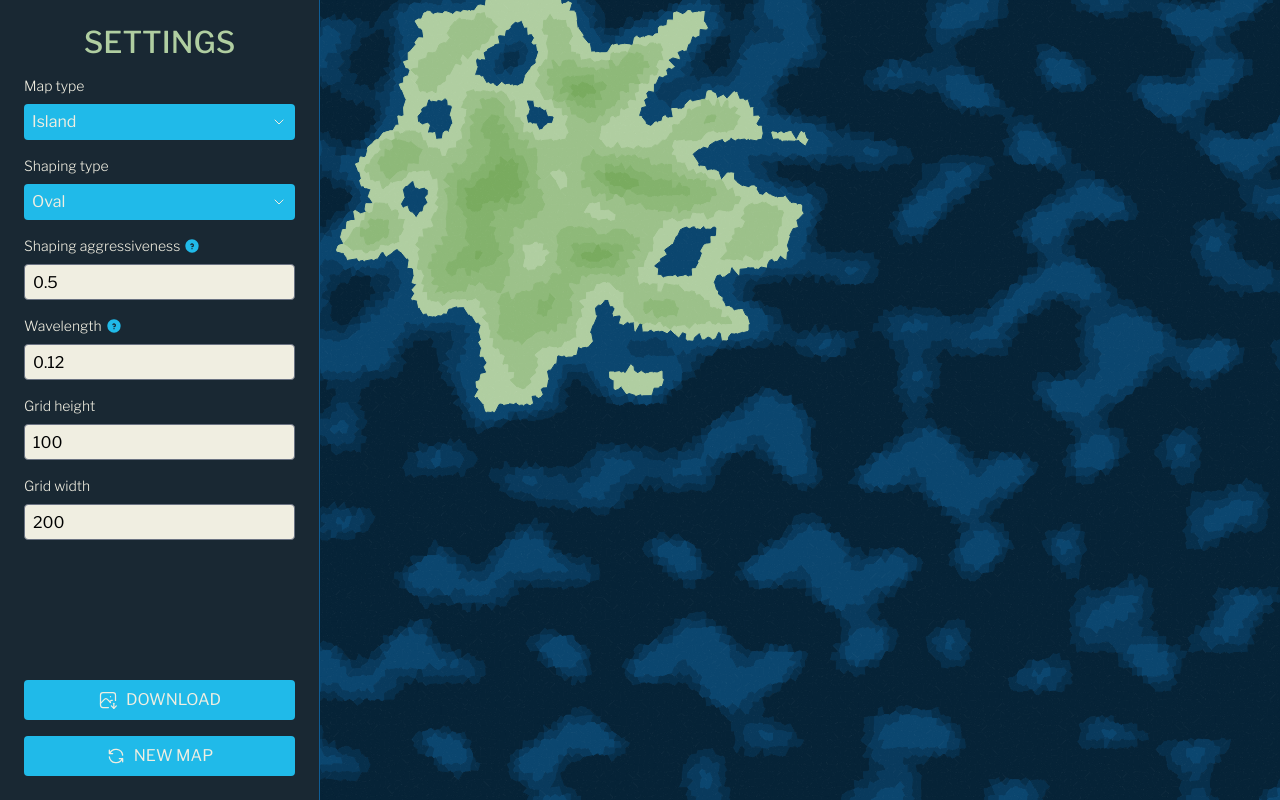
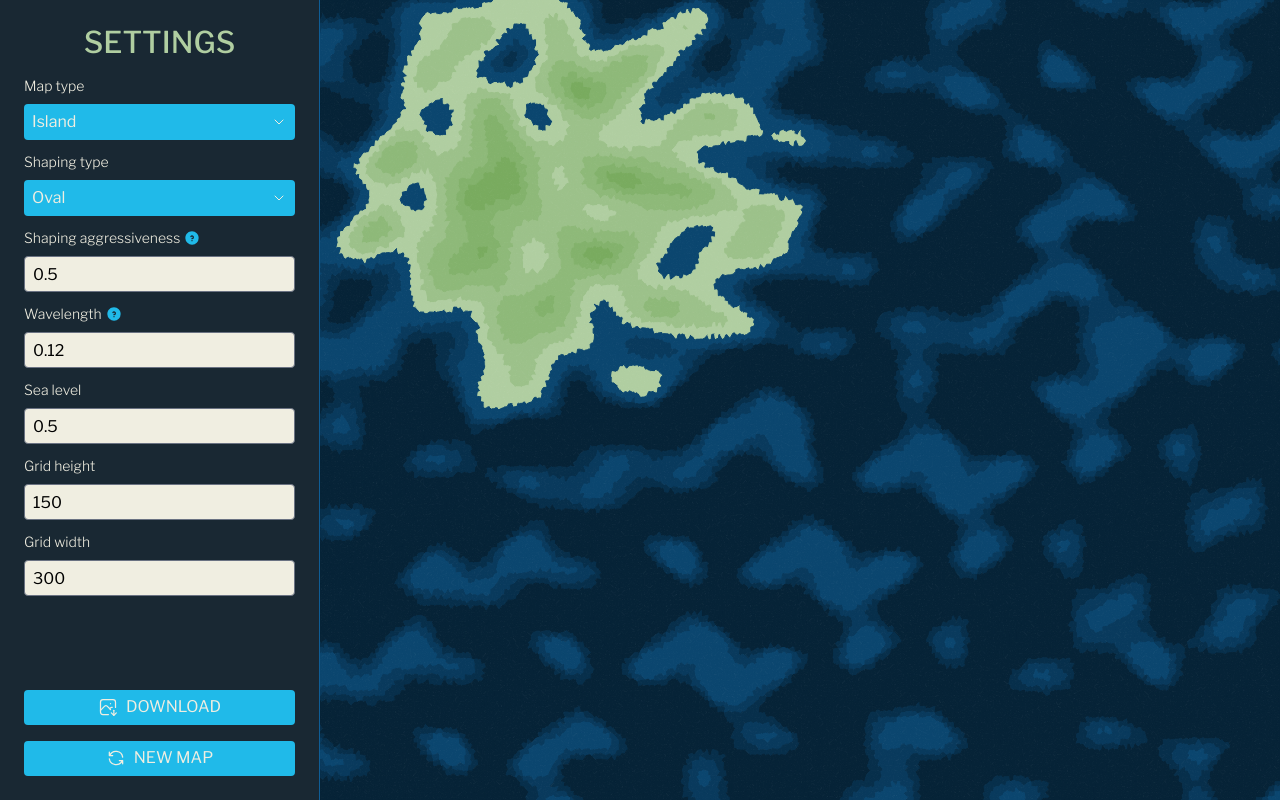
Before and after one commit to carbault/map-generator, a React (Vite) app: page / in a window 1280 px wide. Built offline with nearby package versions, Linux system fonts and the light colour scheme.

Commit message:
Add sea level setting

```diff
--- a/src/components/SettingsList.tsx
+++ b/src/components/SettingsList.tsx
@@ -39,7 +39,7 @@ export default function SettingList(props: {
   };
 
   return (
-    <>
+    <div className="h-full flex flex-col gap-3 overflow-y-auto">
       <Field>
         <Label>Map type</Label>
         <Select
@@ -85,6 +85,15 @@ export default function SettingList(props: {
         />
       </Field>
       <Field>
+        <Label>Sea level</Label>
+        <NumberInput
+          min={0}
+          max={1}
+          value={settings.seaLevel}
+          onChange={updateSetting("seaLevel")}
+        />
+      </Field>
+      <Field>
         <Label>Grid height</Label>
         <NumberInput
           min={25}
@@ -102,6 +111,6 @@ export default function SettingList(props: {
           onChange={updateGridSize("width")}
         />
       </Field>
-    </>
+    </div>
   );
 }
--- a/src/components/SidePanel.tsx
+++ b/src/components/SidePanel.tsx
@@ -14,7 +14,7 @@ export default function SidePanel(props: {
   const { settings, onUpdateSettings, onGenerateNewMap, onDownloadMap } = props;
 
   return (
-    <div className="h-full w-xs flex flex-col gap-4 p-6 bg-settings border-r border-r-sea-shallower">
+    <div className="h-full w-xs flex flex-col gap-4 p-6 bg-settings border-r border-r-sea-shallower overflow-hidden">
       <h1 className="text-3xl font-medium text-plains-1 uppercase">Settings</h1>
       <SettingList settings={settings} onUpdateSettings={onUpdateSettings} />
       <Button className="mt-auto uppercase" onClick={onDownloadMap}>
--- a/src/constants.ts
+++ b/src/constants.ts
@@ -6,7 +6,8 @@ export const JITTER = 0.5;
 export const DEFAULT_SETTINGS: Settings = {
   wavelength: 0.12,
   lerp: 0.5,
-  grid: { width: 200, height: 100 },
+  seaLevel: 0.5,
+  grid: { width: 300, height: 150 },
   shapingFunction: ShapingFunction.euclidean,
   type: MapType.island,
 };
--- a/src/drawMap.ts
+++ b/src/drawMap.ts
@@ -32,10 +32,12 @@ export function buildMap(
     scale,
   };
 
-  drawMapOnCanvas(map, ctx, {
-    height: canvas.height,
-    width: canvas.width,
-  });
+  drawMapOnCanvas(
+    map,
+    ctx,
+    { height: canvas.height, width: canvas.width },
+    settings
+  );
 }
 
 function getPointsAndScale(
@@ -121,31 +123,35 @@ function getElevation(
   return shapeElevation(point, baseElevation, scale, settings);
 }
 
-function getElevationColor(elevation: number): string {
-  if (elevation < 0.3) return "#062337";
-  if (elevation < 0.35) return "#072F4B";
-  if (elevation < 0.4) return "#093A5D";
-  if (elevation < 0.5) return "#0B466F";
-  if (elevation < 0.6) return "#b0cea1";
-  if (elevation < 0.7) return "#9CC18A";
-  if (elevation < 0.8) return "#8EB979";
-  if (elevation < 0.85) return "#83B26C";
-  if (elevation < 0.9) return "#79AB5F";
-  if (elevation < 0.95) return "#6EA054";
+function getElevationColor(elevation: number, settings: Settings): string {
+  // sea
+  if (elevation < settings.seaLevel - 0.2) return "#062337";
+  if (elevation < settings.seaLevel - 0.15) return "#072F4B";
+  if (elevation < settings.seaLevel - 0.1) return "#093A5D";
+  if (elevation < settings.seaLevel) return "#0B466F";
+  // land
+  if (elevation < settings.seaLevel + 0.1) return "#b0cea1";
+  if (elevation < settings.seaLevel + 0.2) return "#9CC18A";
+  if (elevation < settings.seaLevel + 0.3) return "#8EB979";
+  if (elevation < settings.seaLevel + 0.35) return "#83B26C";
+  if (elevation < settings.seaLevel + 0.4) return "#79AB5F";
+  if (elevation < settings.seaLevel + 0.45) return "#6EA054";
+  // snow
   return "#F0EEE1";
 }
 
 function drawMapOnCanvas(
   map: Map,
   ctx: CanvasRenderingContext2D,
-  canvasSize: Size
+  canvasSize: Size,
+  settings: Settings
 ) {
   ctx.clearRect(0, 0, canvasSize.width, canvasSize.height);
   ctx.lineWidth = 1;
 
   map.regions.forEach((region, index) => {
     ctx.beginPath();
-    const color = getElevationColor(region.elevation);
+    const color = getElevationColor(region.elevation, settings);
     ctx.fillStyle = color;
     ctx.strokeStyle = color;
     ctx.stroke(new Path2D(map.voronoi.renderCell(index)));
--- a/src/types.ts
+++ b/src/types.ts
@@ -6,7 +6,7 @@ export type RegionData = {
   point: Point;
   index: number;
   elevation: number;
-  moisture: number;
+  moisture: number; // TODO generate + mix with elevation to generate biomes
 };
 
 export type Map = {
@@ -30,6 +30,7 @@ export enum ShapingFunction {
 export type Settings = {
   type: MapType;
   shapingFunction: ShapingFunction;
+  seaLevel: number;
   wavelength: number;
   lerp: number;
   grid: Size;
```
